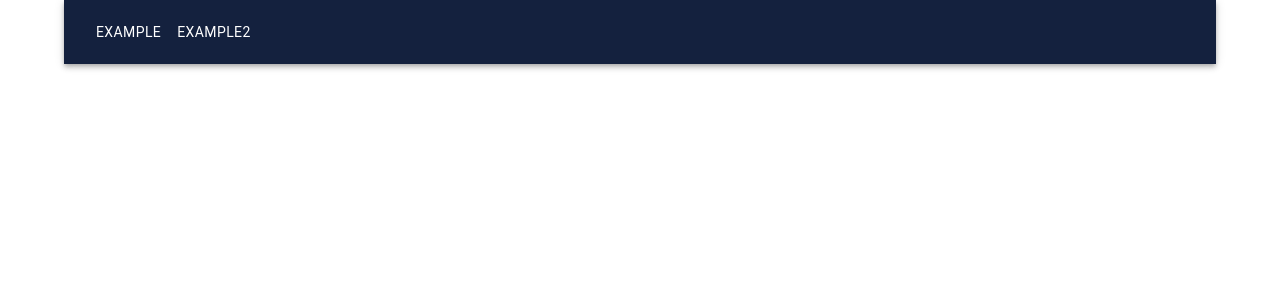
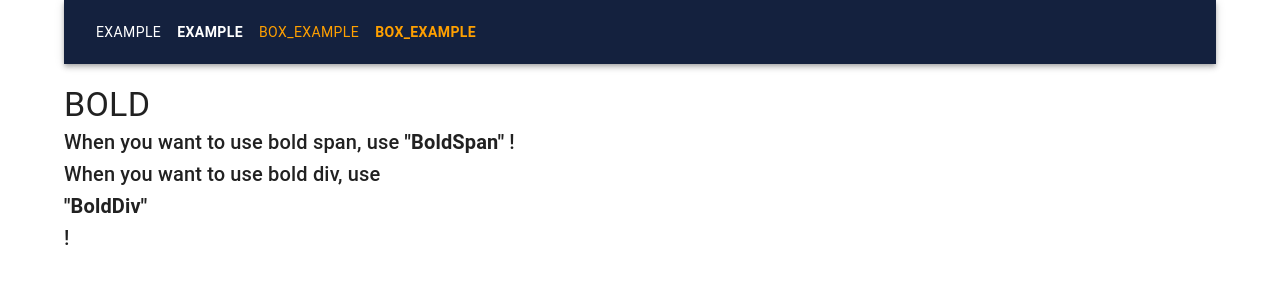
Before and after one commit to curekoshimizu/vite_react_ts_with_python_backend, a React (Vite) app in the folder fe/: page /box_example in a window 1280 px wide. Before the commit this address had no page. Shown: the top 300 px of the page. Built offline with nearby package versions, Linux system fonts and the light colour scheme.

Commit message:
bold example

```diff
--- a/fe/src/apps/App.tsx
+++ b/fe/src/apps/App.tsx
@@ -1,10 +1,11 @@
 import {
-  CssBaseline, Box, Container, Button,
+  CssBaseline, Box, Container, Button, Typography,
 } from '@mui/material';
 import { styled } from '@mui/material/styles';
 import { useState } from 'react';
 import { BrowserRouter, Routes, Route } from 'react-router-dom';
 
+import { BoldSpan, BoldDiv } from '../components/BoldBox';
 import StyledAppBar from '../components/StyledAppBar';
 
 const CustomButton = styled(Button)({
@@ -25,15 +26,29 @@ const ExampleApp = () => {
     </Box>
   );
 };
-const ExampleApp2 = () => (
-  <Box>
-    Hello
-  </Box>
+const BoxExample = () => (
+  <>
+    <Typography variant="h4">BOLD</Typography>
+    <Typography variant="h6">
+      When you want to use bold span, use
+      {' '}
+      <BoldSpan>&quot;BoldSpan&quot;</BoldSpan>
+      {' '}
+      !
+    </Typography>
+    <Typography variant="h6">
+      When you want to use bold div, use
+      {' '}
+      <BoldDiv>&quot;BoldDiv&quot;</BoldDiv>
+      {' '}
+      !
+    </Typography>
+  </>
 );
 
 const links = [
   { label: 'example', path: '/' },
-  { label: 'example2', path: '/example2' },
+  { label: 'box_example', path: '/box_example' },
 ];
 
 const App = () => (
@@ -44,7 +59,7 @@ const App = () => (
       <Routes>
         <Route path="/" element={<ExampleApp />} />
         <Route path="/example" element={<ExampleApp />} />
-        <Route path="/example2" element={<ExampleApp2 />} />
+        <Route path="/box_example" element={<BoxExample />} />
       </Routes>
     </Container>
   </BrowserRouter>
--- /dev/null
+++ b/fe/src/components/BoldBox.tsx
@@ -0,0 +1,28 @@
+import { Box, BoxProps } from '@mui/material';
+import { ReactNode } from 'react';
+
+export interface BoldBoxProp extends BoxProps {
+  bold?: boolean,
+  children?: ReactNode
+}
+
+const BoldBox = ({
+  bold = true, children, component,
+}: BoldBoxProp) => {
+  const fontWeight = bold ? 'fontWeightBold' : 'normal';
+  return (
+    <Box fontWeight={fontWeight} component={component}>
+      {children}
+    </Box>
+  );
+};
+
+export const BoldSpan = ({ bold = true, children } : BoldBoxProp) => (
+  <BoldBox bold={bold} component="span">{children}</BoldBox>
+);
+
+export const BoldDiv = ({ bold = true, children } : BoldBoxProp) => (
+  <BoldBox bold={bold} component="div">{children}</BoldBox>
+);
+
+export default BoldBox;
--- a/fe/src/components/StyledAppBar.tsx
+++ b/fe/src/components/StyledAppBar.tsx
@@ -1,7 +1,10 @@
 import {
-  AppBar, Box, Toolbar, Button,
+  AppBar, Toolbar, Button,
 } from '@mui/material';
+import { styled } from '@mui/material/styles';
 import { Link, useLocation } from 'react-router-dom';
+
+import BoldBox from './BoldBox';
 
 interface LinkedButtonProp {
   title: string;
@@ -10,17 +13,25 @@ interface LinkedButtonProp {
 }
 
 const LinkedButton = ({ title, selected, path }: LinkedButtonProp) => {
-  const fontWeight = selected ? 'fontWieghtBold' : 'normal';
   const color = selected ? '#FFA000' : 'white';
 
   return (
-    <Button>
-      <Box fontWeight={fontWeight}>
+    <>
+      <Button>
         <Link to={path} style={{ color, textDecoration: 'none' }}>
-          {title}
+          <BoldBox bold={false}>
+            {title}
+          </BoldBox>
         </Link>
-      </Box>
-    </Button>
+      </Button>
+      <Button>
+        <BoldBox bold>
+          <Link to={path} style={{ color, textDecoration: 'none' }}>
+            {title}
+          </Link>
+        </BoldBox>
+      </Button>
+    </>
   );
 };
 
@@ -33,11 +44,14 @@ interface StyledAppBarProp {
   links: ILink[];
 }
 
+const StyledAppBarBase = styled(AppBar)({
+  marginBottom: 20,
+});
 const StyledAppBar = ({ links } : StyledAppBarProp) => {
   const currentLocation = useLocation();
 
   return (
-    <AppBar position="static">
+    <StyledAppBarBase position="static">
       <Toolbar>
         {links.map((link) => (
           <LinkedButton
@@ -48,7 +62,7 @@ const StyledAppBar = ({ links } : StyledAppBarProp) => {
           />
         ))}
       </Toolbar>
-    </AppBar>
+    </StyledAppBarBase>
   );
 };
 
```
Also changed, not shown: fe/.eslintrc.yml.
